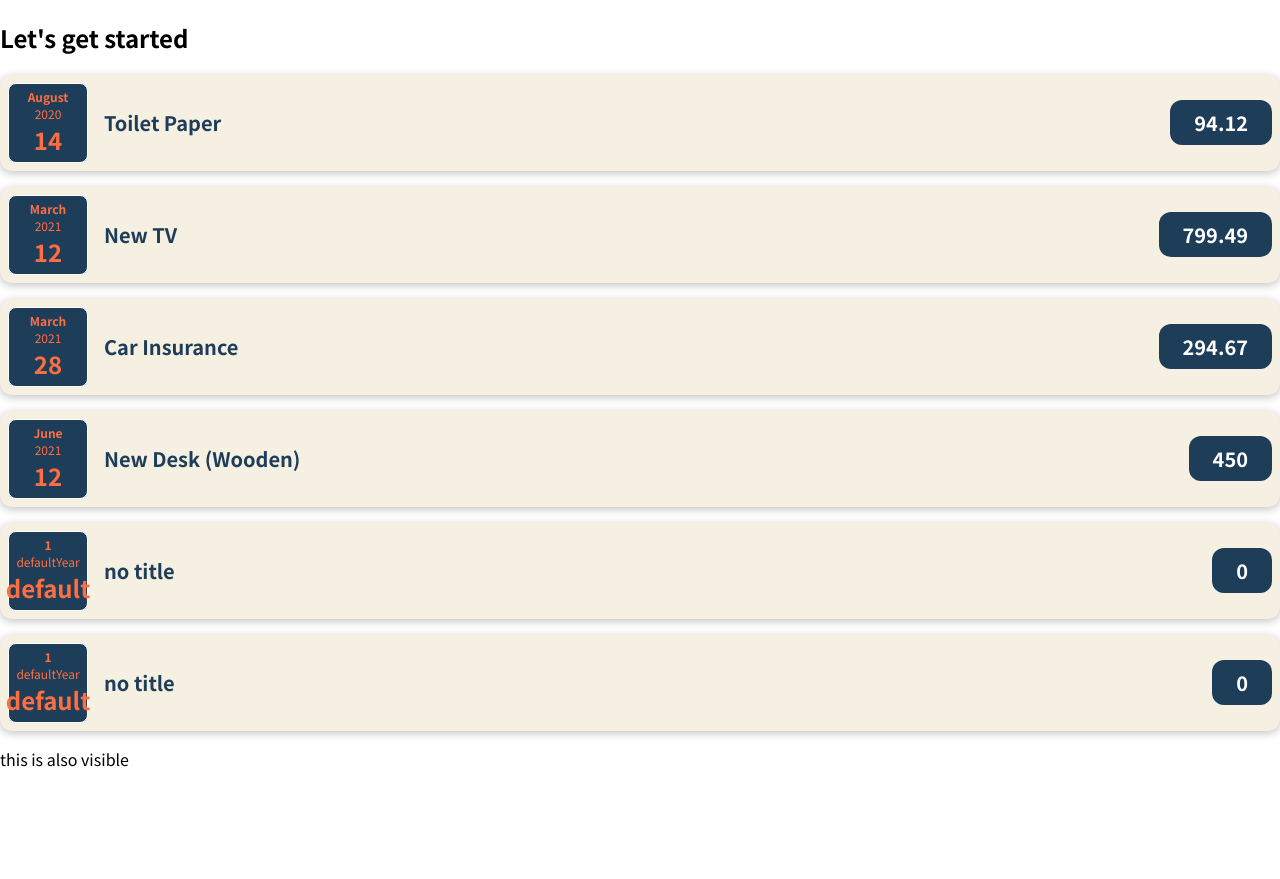
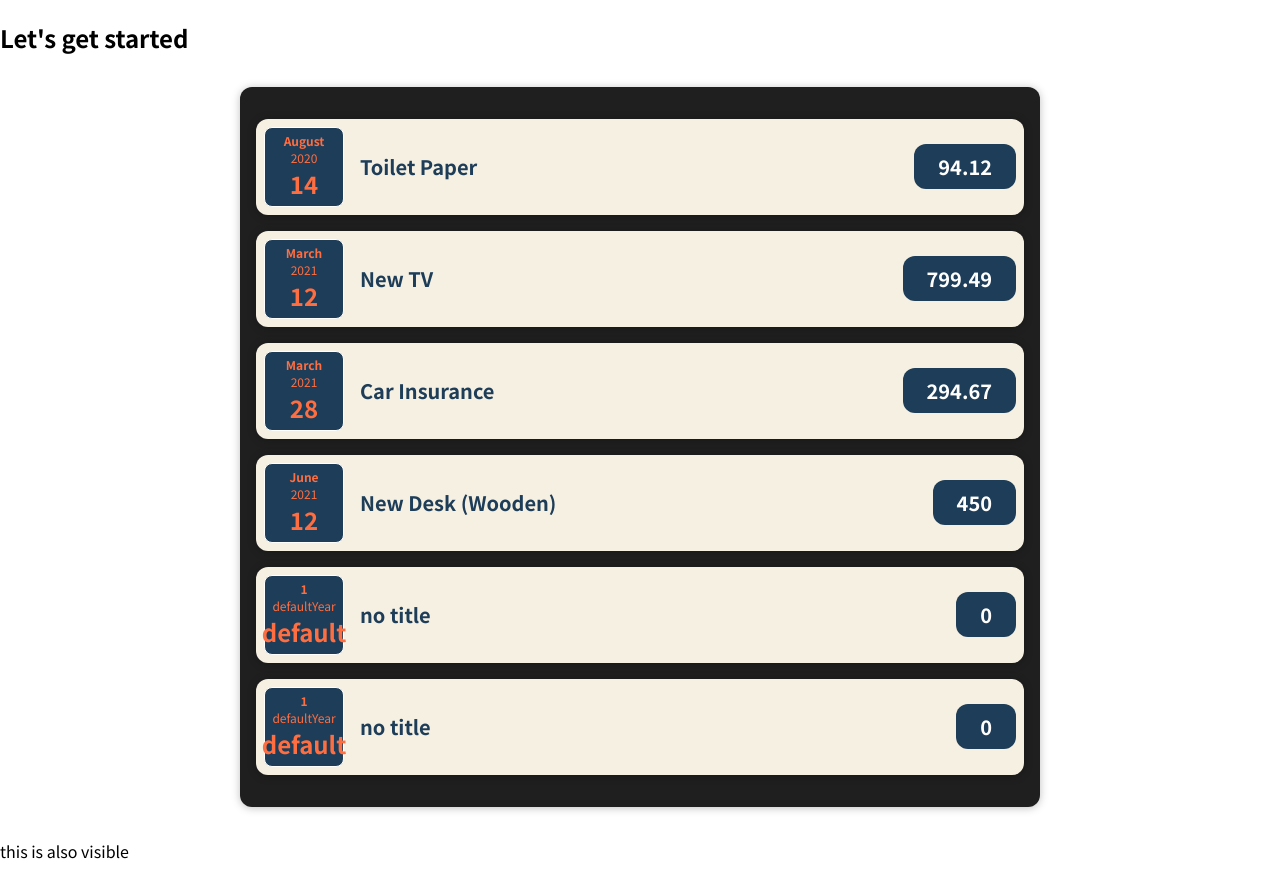
Before and after one commit to hotriluc/react-income-expense-app, a React (Create React App) app: page / in a window 1280 px wide. Before the commit the page ends 800 px from the top, so only its background shows below. Built offline with nearby package versions, Linux system fonts and the light colour scheme.

Commit message:
wrapper component

```diff
--- a/src/App.js
+++ b/src/App.js
@@ -1,4 +1,4 @@
-import ExpenseItem from "./components/ExpenseItem";
+import Expenses from '././components/Expenses'
 
 function App() {
   const expenses = [
@@ -31,12 +31,7 @@
       <h2>
         Let's get started
       </h2>
-      <ExpenseItem title={expenses[0].title} amount={expenses[0].amount} date={expenses[0].date}></ExpenseItem>
-      <ExpenseItem title={expenses[1].title} amount={expenses[1].amount} date={expenses[1].date}></ExpenseItem>
-      <ExpenseItem title={expenses[2].title} amount={expenses[2].amount} date={expenses[2].date}></ExpenseItem>
-      <ExpenseItem title={expenses[3].title} amount={expenses[3].amount} date={expenses[3].date}></ExpenseItem>
-      <ExpenseItem></ExpenseItem>
-      <ExpenseItem></ExpenseItem>
+      <Expenses items={expenses}></Expenses>
       <p>this is also visible</p>
     </div>
   );
--- /dev/null
+++ b/src/components/Card.js
@@ -0,0 +1,10 @@
+import './Card.scss'
+
+function Card(props) {
+    const classes = 'card ' + props.className
+    return (
+        <div className={classes}>{props.children}</div>
+    )
+}
+
+export default Card;
--- /dev/null
+++ b/src/components/Card.scss
@@ -0,0 +1,5 @@
+.card {
+    border-radius: 12px;
+    box-shadow: 0 1px 8px rgba(0, 0, 0, 0.25);
+
+}
--- a/src/components/ExpenseItem.js
+++ b/src/components/ExpenseItem.js
@@ -1,16 +1,17 @@
 import ExpenseDate from './ExpenseDate';
+import Card from './Card';
 import './ExpenseItem.scss'
 
 function ExpenseItem(props) {
 
     return (
-    <div className="expense-item">
+    <Card className="expense-item">
         <ExpenseDate date={props.date}></ExpenseDate>
         <div className="expense-item__description">
             <h2>{props.title ?? 'no title'}</h2>
             <div className="expense-item__price">{props.amount ?? '0'}</div>
         </div>
-    </div>);
+    </Card>);
 }
 
 export default ExpenseItem
--- a/src/components/ExpenseItem.scss
+++ b/src/components/ExpenseItem.scss
@@ -2,10 +2,8 @@
     display: flex;
     justify-content: space-between;
     align-items: center;
-    box-shadow: 0 2px 8px rgba(0, 0, 0, 0.25);
     padding: 0.5rem;
     margin: 1rem 0;
-    border-radius: 12px;
     background-color: #f5f0e1;
 
 
--- /dev/null
+++ b/src/components/Expenses.js
@@ -0,0 +1,20 @@
+import Card from "./Card";
+import ExpenseItem from "./ExpenseItem";
+import './Expenses.scss'
+
+function Expenses(props) {
+    const expenses = props.items
+
+    return (
+        <Card className='expenses'>
+            <ExpenseItem title={expenses[0].title} amount={expenses[0].amount} date={expenses[0].date}></ExpenseItem>
+            <ExpenseItem title={expenses[1].title} amount={expenses[1].amount} date={expenses[1].date}></ExpenseItem>
+            <ExpenseItem title={expenses[2].title} amount={expenses[2].amount} date={expenses[2].date}></ExpenseItem>
+            <ExpenseItem title={expenses[3].title} amount={expenses[3].amount} date={expenses[3].date}></ExpenseItem>
+            <ExpenseItem></ExpenseItem>
+            <ExpenseItem></ExpenseItem>
+        </Card>
+    )
+}
+
+export default Expenses;
--- /dev/null
+++ b/src/components/Expenses.scss
@@ -0,0 +1,7 @@
+.expenses {
+    padding: 1rem;
+    background-color: rgb(31, 31, 31);
+    margin: 2rem auto;
+    width: 50rem;
+    max-width: 95%;
+  }
```
